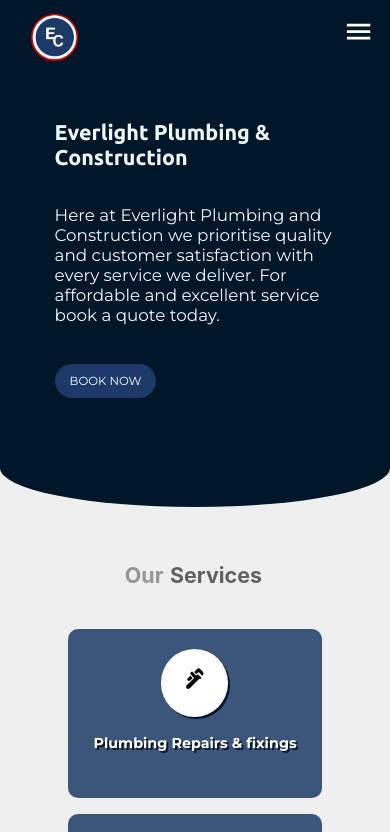
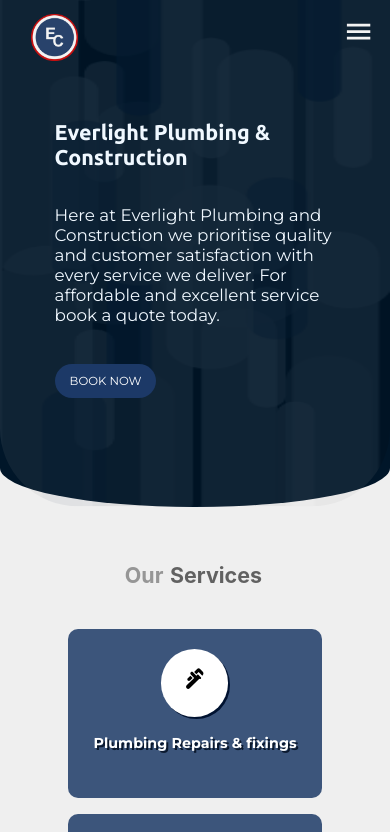
Before and after one commit to ChimiTino/EVERLIGHT, a Next.js app: page / in a window 390 px wide. Shown: the top 832 px of the page. Built offline with nearby package versions, Linux system fonts and the light colour scheme.

Commit message:
first commit

```diff
--- a/Components/Slider/Slider.js
+++ b/Components/Slider/Slider.js
@@ -27,6 +27,7 @@ function Slider({setToggle}) {
         <div className='red-line'></div>
         <div className='blue-triangle'></div>
       </div>
+       <div className='backgoundImg'></div>
  <div className='semi-circle'></div>
 
      <Carousel  activeIndex={index} onSelect={handleSelect}>
--- a/styles/globals.css
+++ b/styles/globals.css
@@ -865,13 +865,20 @@ margin-left: 10%;
     margin-left: 10%;
     font-size: 4.3vw;
   }
+  .backgoundImg{
+    position: absolute;
+    height: 100vw;
+    margin-top: -1vw;
+    width: 100%;
+    background-color: rgb(0, 22, 41);
+  }
   .black-conatainer{
      height:130%;
      width: 100%;
      position: absolute;
      margin-top: -0.3vw;
      z-index: 1;
-     background-image: linear-gradient(to left, #001629ff, #001629ff
+     background-image: linear-gradient(to left, rgba(0, 22, 41, 0), rgba(0, 22, 41, 0)
      );
    }
 .slider-imgs{
@@ -909,14 +916,13 @@ display:none;
   }
   .black-des{
     position: absolute;
-    width: 00%;
+    width: 100%;
     height: 135vw;
     border-bottom-left-radius: 20vw;
     border-bottom-right-radius: 20vw;
-
     margin-top: -20%;
     opacity: 0.1;
-    z-index: 2;
+    z-index: 1;
   }
 
   .map-container{
```
